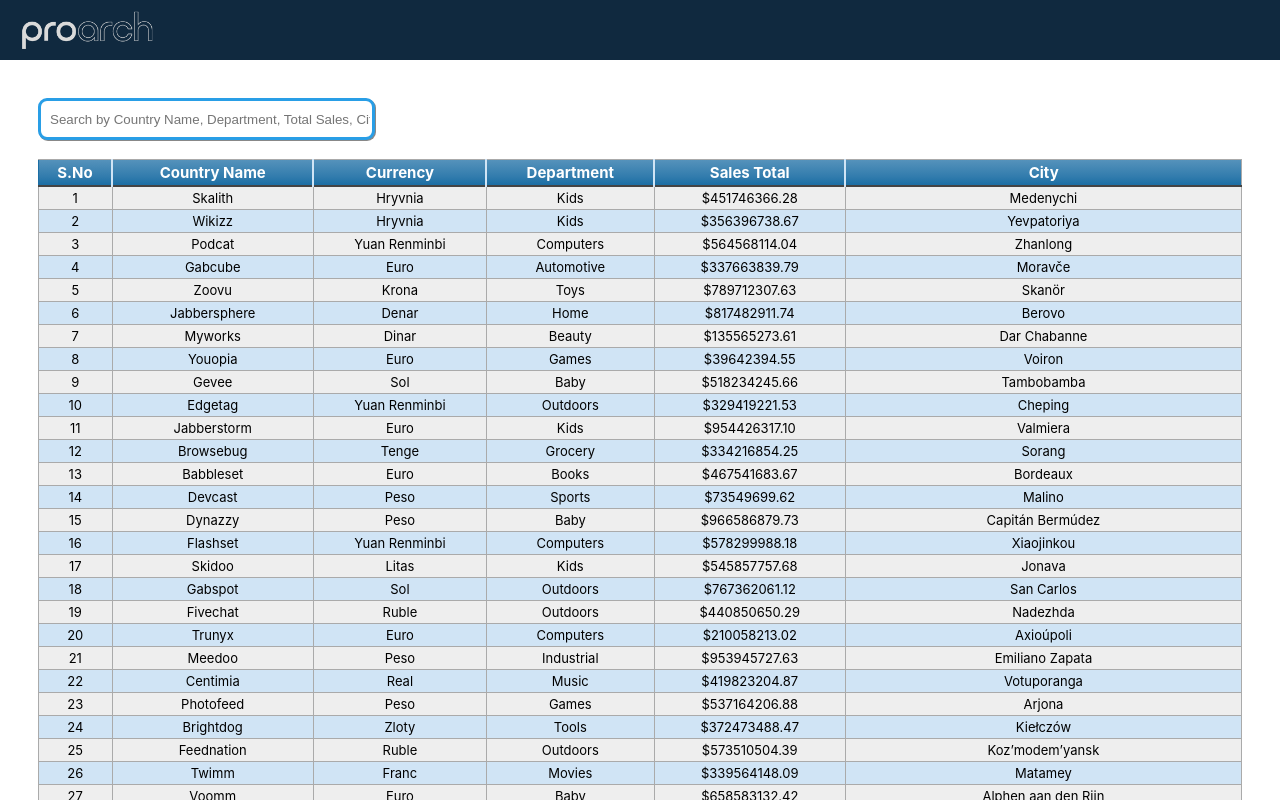
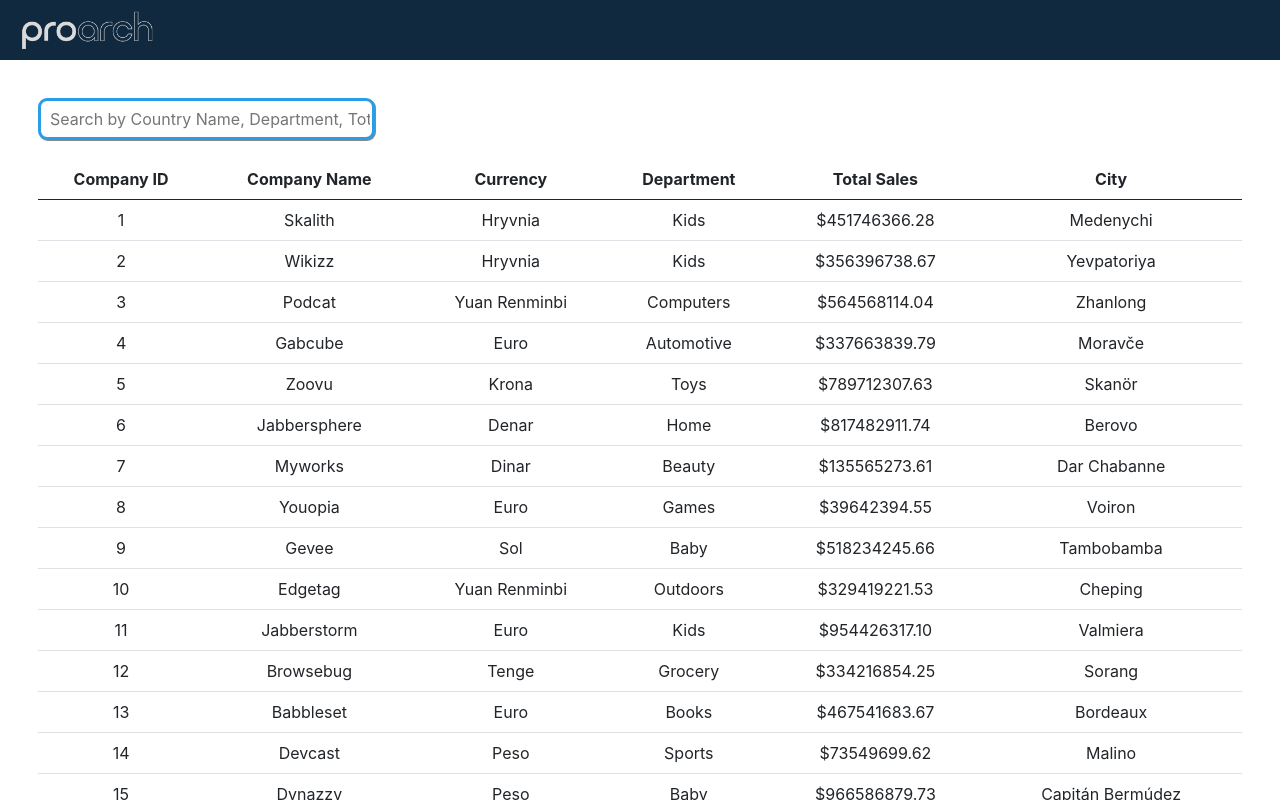
Before and after one commit to malikrajat/proarch-assignment, a React (Create React App) app: page / in a window 1280 px wide. Shown: the top 800 px of the page. Built offline with nearby package versions, Linux system fonts and the light colour scheme.

Commit message:
pagination done

```diff
--- a/public/index.html
+++ b/public/index.html
@@ -25,6 +25,12 @@
       Learn how to configure a non-root public URL by running `npm run build`.
     -->
 		<title>React App</title>
+		<link
+			href="https://cdn.jsdelivr.net/npm/bootstrap@5.0.1/dist/css/bootstrap.min.css"
+			rel="stylesheet"
+			integrity="sha384-+0n0xVW2eSR5OomGNYDnhzAbDsOXxcvSN1TPprVMTNDbiYZCxYbOOl7+AMvyTG2x"
+			crossorigin="anonymous"
+		/>
 	</head>
 	<body>
 		<noscript>You need to enable JavaScript to run this app.</noscript>
@@ -38,5 +44,11 @@
 
       To begin the development, run `npm start` or `yarn start`.
       To create a production bundle, use `npm run build` or `yarn build`.
-    --></body>
+    -->
+		<script
+			src="https://cdn.jsdelivr.net/npm/bootstrap@5.0.1/dist/js/bootstrap.bundle.min.js"
+			integrity="sha384-gtEjrD/SeCtmISkJkNUaaKMoLD0//ElJ19smozuHV6z3Iehds+3Ulb9Bn9Plx0x4"
+			crossorigin="anonymous"
+		></script>
+	</body>
 </html>
--- a/src/components/Table/Table.scss
+++ b/src/components/Table/Table.scss
@@ -16,131 +16,13 @@
 		border-radius: 9px;
 		outline: none;
 	}
-}
-div.blueTable {
-	border: 1px solid #1c6ea4;
-	background-color: #eeeeee;
-	width: 100%;
-	text-align: left;
-	border-collapse: collapse;
-}
-.divTable.blueTable .divTableCell,
-.divTable.blueTable .divTableHead {
-	border: 1px solid #aaaaaa;
-	padding: 3px 2px;
-}
-.divTable.blueTable .divTableBody .divTableCell {
-	font-size: 13px;
-}
-.divTable.blueTable .divTableRow:nth-child(even) {
-	background: #d0e4f5;
-}
-.divTable.blueTable .divTableHeading {
-	background: #1c6ea4;
-	background: -moz-linear-gradient(
-		top,
-		#5592bb 0%,
-		#327cad 66%,
-		#1c6ea4 100%
-	);
-	background: -webkit-linear-gradient(
-		top,
-		#5592bb 0%,
-		#327cad 66%,
-		#1c6ea4 100%
-	);
-	background: linear-gradient(
-		to bottom,
-		#5592bb 0%,
-		#327cad 66%,
-		#1c6ea4 100%
-	);
-	border-bottom: 2px solid #444444;
-}
-.divTable.blueTable .divTableHeading .divTableHead {
-	font-size: 15px;
-	font-weight: bold;
-	color: #ffffff;
-	border-left: 2px solid #d0e4f5;
-}
-.divTable.blueTable .divTableHeading .divTableHead:first-child {
-	border-left: none;
-}
-
-.blueTable .tableFootStyle {
-	font-size: 14px;
-	font-weight: bold;
-	color: #ffffff;
-	background: #d0e4f5;
-	background: -moz-linear-gradient(
-		top,
-		#dcebf7 0%,
-		#d4e6f6 66%,
-		#d0e4f5 100%
-	);
-	background: -webkit-linear-gradient(
-		top,
-		#dcebf7 0%,
-		#d4e6f6 66%,
-		#d0e4f5 100%
-	);
-	background: linear-gradient(
-		to bottom,
-		#dcebf7 0%,
-		#d4e6f6 66%,
-		#d0e4f5 100%
-	);
-	border-top: 2px solid #444444;
-}
-.blueTable .tableFootStyle {
-	font-size: 14px;
-}
-.blueTable .tableFootStyle .links {
-	text-align: right;
-}
-.blueTable .tableFootStyle .links a {
-	display: inline-block;
-	background: #1c6ea4;
-	color: #ffffff;
-	padding: 2px 8px;
-	border-radius: 5px;
-}
-.blueTable.outerTableFooter {
-	border-top: none;
-}
-.blueTable.outerTableFooter .tableFootStyle {
-	padding: 3px 5px;
-}
-/* DivTable.com */
-.divTable {
-	display: table;
-}
-.divTableRow {
-	display: table-row;
-}
-.divTableHeading {
-	display: table-header-group;
-}
-.divTableCell,
-.divTableHead {
-	display: table-cell;
-}
-.divTableHeading {
-	display: table-header-group;
-}
-.divTableFoot {
-	display: table-footer-group;
-}
-.divTableBody {
-	display: table-row-group;
-}
-.divTableRow {
-	display: table-row;
-	width: 100%;
-	text-align: center;
-	groupRow {
-		display: table-cell;
-		width: 100%;
-		text-align: center;
+	.floatRight {
+		float: right;
+	}
+	.disabled {
+		color: currentColor;
+		cursor: not-allowed;
+		opacity: 0.5;
+		text-decoration: none;
 	}
 }
--- a/src/components/Table/Table.tsx
+++ b/src/components/Table/Table.tsx
@@ -17,19 +17,22 @@ type TableData = {
 const Table: React.FC = () => {
 	const [state, setState] = useState<TableData[]>([]);
 	const [search, setSearch] = useState("");
-	const debouncedSearchTerm = useDebounce(search, 500);
+	const debouncedSearchTerm = useDebounce(search, 100);
 	const [isSearching, setIsSearching] = useState(false);
+	const [recordPerPage] = useState(100);
+	const [currentPage, setCurrentPage] = useState(1);
+	const [previousLastPage, setPreviousLastPage] = useState(true);
+	const [nextLastPage, setNextLastPage] = useState(false);
 
 	useEffect(() => {
 		document.title = "List of Companies With Details";
-		setState(jsonData);
+		displayNextPage(1);
 	}, []);
 
 	useEffect(() => {
 		if (search.length > 2 && debouncedSearchTerm) {
-			console.log(search);
 			setIsSearching(true);
-			const filterData = jsonData.filter(
+			const filterData: TableData[] = jsonData.filter(
 				(res) =>
 					res.company_name
 						.toUpperCase()
@@ -47,7 +50,7 @@ const Table: React.FC = () => {
 			setState(filterData);
 		}
 		if (search.length < 1) {
-			setState(jsonData);
+			// setState(jsonData);
 		}
 	}, [search, debouncedSearchTerm]);
 
@@ -56,21 +59,121 @@ const Table: React.FC = () => {
 			<>
 				{isSearching && <div>Searching ...</div>}
 				{state.map((res) => (
-					<div className="divTableRow" key={res?.id}>
-						<div className="divTableCell">{res?.id}</div>
-						<div className="divTableCell">{res?.company_name}</div>
-						<div className="divTableCell">{res?.currency}</div>
-						<div className="divTableCell">{res?.department}</div>
-						<div className="divTableCell">{res?.sales_total}</div>
-						<div className="divTableCell">{res?.city}</div>
-					</div>
+					<tr key={res?.id}>
+						<td>{res?.id}</td>
+						<td>{res?.company_name}</td>
+						<td>{res?.currency}</td>
+						<td>{res?.department}</td>
+						<td>{res?.sales_total}</td>
+						<td>{res?.city}</td>
+					</tr>
 				))}
 				{state.length < 1 && (
-					<div className="divTableRow">
-						<div className="groupRow">No Record Found.</div>
-					</div>
+					<tr>
+						<td colSpan={6}>No Record Found</td>
+					</tr>
 				)}
 			</>
+		);
+	};
+
+	const displayNextPage = (pageNumber: number) => {
+		let statingRecordNumber: number =
+			pageNumber !== 1 ? pageNumber * recordPerPage - recordPerPage : 0;
+		let endingRecordNumber: number = pageNumber * recordPerPage;
+		let currentRecordAsPerNumbered: TableData[] = jsonData.slice(
+			statingRecordNumber,
+			endingRecordNumber
+		);
+		setCurrentPage(pageNumber);
+		setState(currentRecordAsPerNumbered);
+		previousPage(pageNumber);
+		nextPage(pageNumber);
+	};
+
+	const PageNumbers = () => {
+		const totalRecords: number = jsonData.length;
+		const totalPageNumber: number = Math.ceil(totalRecords / recordPerPage);
+		const pageNumbersArray = new Array(totalPageNumber).fill(null);
+		return (
+			<>
+				{pageNumbersArray.map((count, index) => (
+					<li
+						className={
+							currentPage === index + 1
+								? "page-item active"
+								: "page-item"
+						}
+						key={index}
+					>
+						<a
+							className="page-link"
+							href="#!"
+							onClick={() => displayNextPage(index + 1)}
+						>
+							{index + 1}
+						</a>
+					</li>
+				))}
+			</>
+		);
+	};
+
+	const previousPage = (pageNumber: number) => {
+		if (pageNumber > 1) {
+			setPreviousLastPage(false);
+		}
+		if (pageNumber <= 1) {
+			setPreviousLastPage(true);
+		}
+	};
+
+	const nextPage = (pageNumber: number) => {
+		const totalRecords: number = jsonData.length;
+		const totalPageNumber: number = Math.ceil(totalRecords / recordPerPage);
+		if (pageNumber === totalPageNumber) {
+			setNextLastPage(true);
+		}
+		if (pageNumber !== totalPageNumber) {
+			setNextLastPage(false);
+		}
+	};
+
+	const Pagination = () => {
+		return (
+			<nav aria-label="Page navigation example">
+				<ul className="pagination floatRight">
+					<li
+						className={
+							previousLastPage
+								? "page-item disabled"
+								: " page-item"
+						}
+					>
+						<a
+							className="page-link"
+							href="#!"
+							onClick={() => displayNextPage(currentPage - 1)}
+						>
+							Previous
+						</a>
+					</li>
+					<PageNumbers />
+					<li
+						className={
+							nextLastPage ? "page-item disabled" : "page-item"
+						}
+					>
+						<a
+							className="page-link"
+							href="#!"
+							onClick={() => displayNextPage(currentPage + 1)}
+						>
+							Next
+						</a>
+					</li>
+				</ul>
+			</nav>
 		);
 	};
 
@@ -93,22 +196,23 @@ const Table: React.FC = () => {
 			</div>
 
 			<div className="table" aria-label="Secondary">
-				<div className="divTable blueTable">
-					<div className="divTableHeading">
-						<div className="divTableRow">
-							<div className="divTableHead">S.No</div>
-							<div className="divTableHead">Country Name</div>
-							<div className="divTableHead">Currency</div>
-							<div className="divTableHead">Department</div>
-							<div className="divTableHead">Sales Total</div>
-							<div className="divTableHead">City</div>
-						</div>
-					</div>
-					<div className="divTableBody">
+				<table className="table table-hover" cellSpacing="0">
+					<thead>
+						<tr>
+							<th>Company ID</th>
+							<th>Company Name</th>
+							<th>Currency</th>
+							<th>Department</th>
+							<th>Total Sales</th>
+							<th>City</th>
+						</tr>
+					</thead>
+					<tbody>
 						<TableBody />
-					</div>
-				</div>
+					</tbody>
+				</table>
 			</div>
+			<Pagination />
 		</div>
 	);
 };
--- a/src/components/Table/useDebounce.tsx
+++ b/src/components/Table/useDebounce.tsx
@@ -1,34 +1,16 @@
-import React, { useState, useEffect } from "react";
+import { useState, useEffect } from "react";
 
-// Our hook
 export default function useDebounce(value: string, delay: number) {
-	// State and setters for debounced value
 	const [debouncedValue, setDebouncedValue] = useState(value);
 
-	useEffect(
-		() => {
-			// Set debouncedValue to value (passed in) after the specified delay
+	useEffect(() => {
 		const handler = setTimeout(() => {
 			setDebouncedValue(value);
 		}, delay);
-
-			// Return a cleanup function that will be called every time ...
-			// ... useEffect is re-called. useEffect will only be re-called ...
-			// ... if value changes (see the inputs array below).
-			// This is how we prevent debouncedValue from changing if value is ...
-			// ... changed within the delay period. Timeout gets cleared and restarted.
-			// To put it in context, if the user is typing within our app's ...
-			// ... search box, we don't want the debouncedValue to update until ...
-			// ... they've stopped typing for more than 500ms.
 		return () => {
 			clearTimeout(handler);
 		};
-		},
-		// Only re-call effect if value changes
-		// You could also add the "delay" var to inputs array if you ...
-		// ... need to be able to change that dynamically.
-		[value]
-	);
+	}, [value]);
 
 	return debouncedValue;
 }
```
Lines whose indentation alone changed are shown as unchanged.
